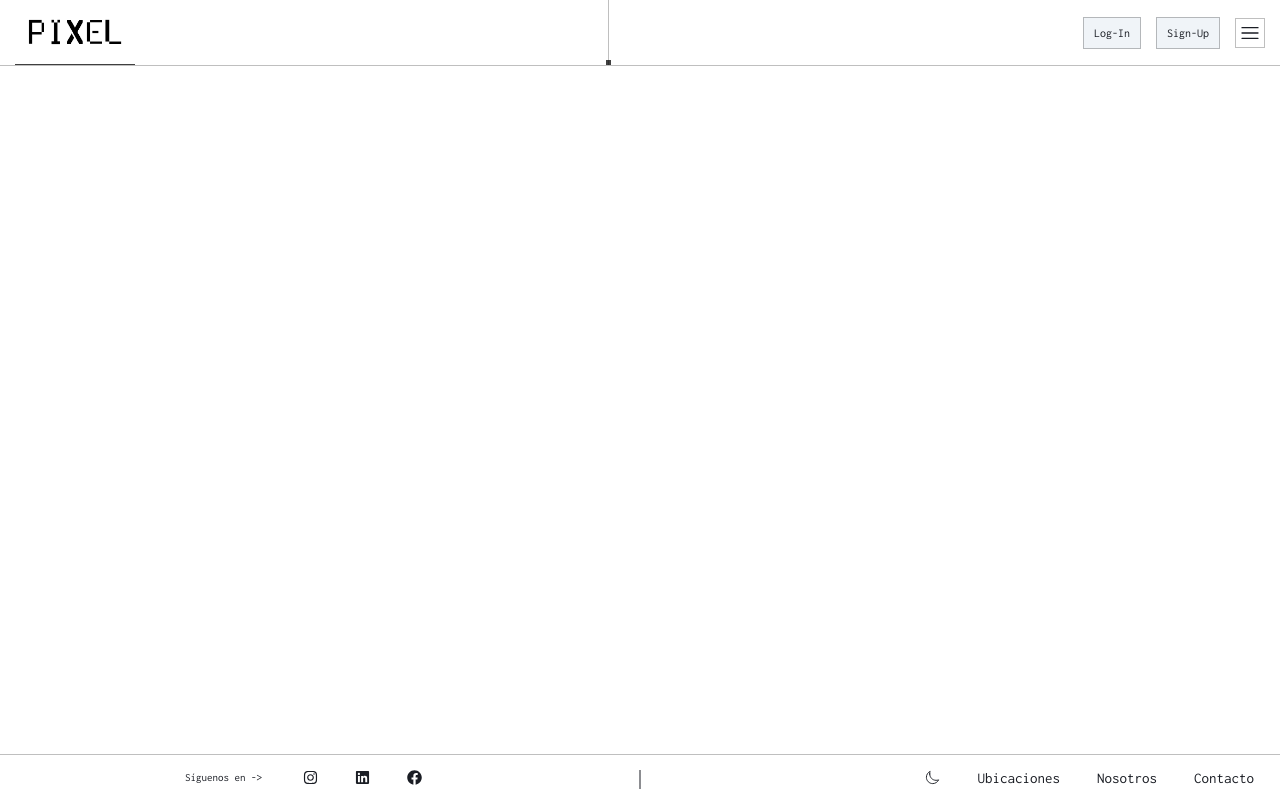
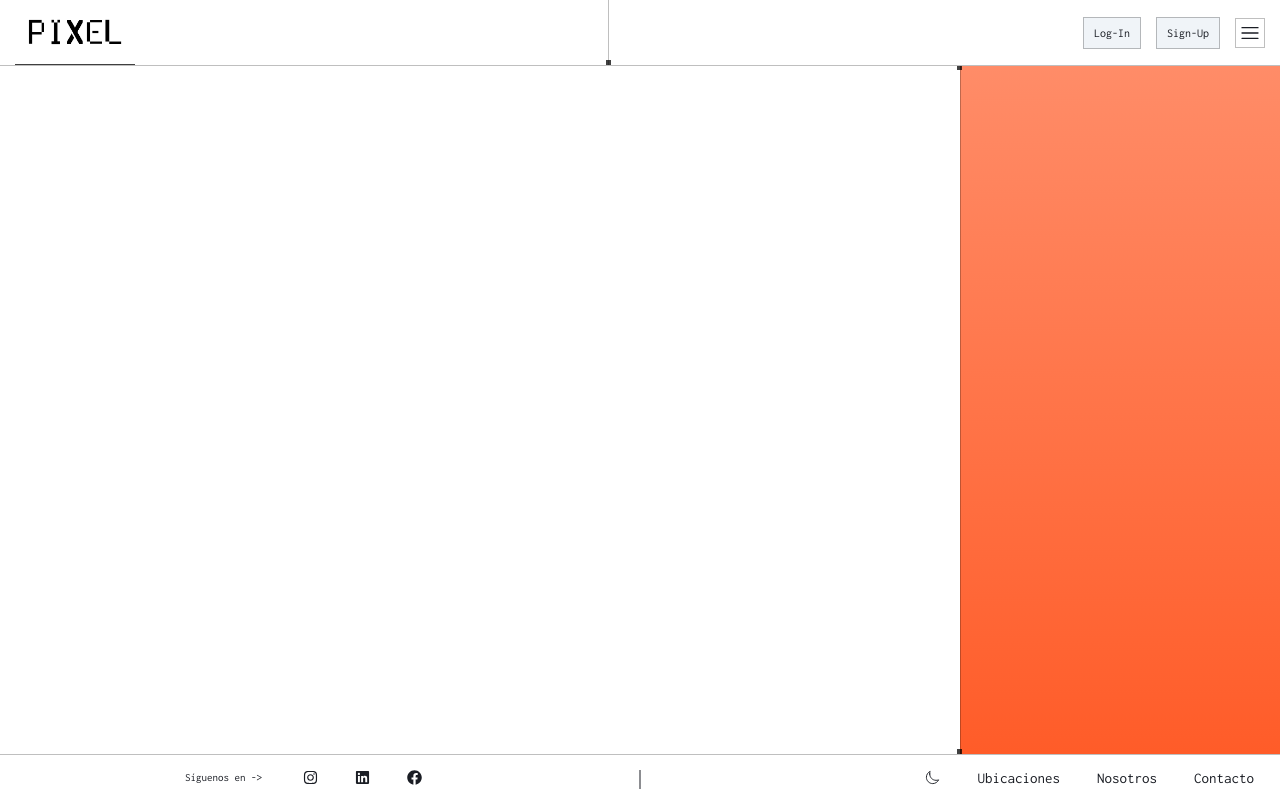
Before and after one commit to IDJoshy/Pixel-Gamers-Proto, a React (Vite) app: page / in a window 1280 px wide. Built offline with nearby package versions, Linux system fonts and the light colour scheme.

Commit message:
Added side bar not functional yet

```diff
--- a/src/App.jsx
+++ b/src/App.jsx
@@ -2,7 +2,7 @@ import { useState } from 'react';
 import { Route, Link, Router, Switch } from 'wouter';
 
 //Components
-import NavBar from './components/navbar/navbar';
+import Menus from './components/menus/menus';
 import Additional from './components/additional/additional';
 
 //Routes
@@ -19,7 +19,7 @@ function App() {
     <>
       <Router hook={undefined}>
         <div className='app'>
-          <NavBar/>
+          <Menus/>
           <Additional/>
           <Switch>
             <Route path={"/"} component={NotFound}/>
--- a/src/components/navbar/navbar.jsx
+++ b/src/components/menus/menus.jsx
@@ -1,19 +1,29 @@
 import { useState } from "react";
 import { Link, useLocation } from "wouter";
 import "../../styles/navbar.scss";
+import "../../styles/sidebar.scss";
 
 import Pixel from "../../assets/pixel.png";
 
 import { RxHamburgerMenu } from "react-icons/rx";
 import { IoMdClose } from "react-icons/io";
 
-const NavBar = () => {
+const Menus = () => {
 
     const [isMenuOpen, setIsMenuOpen] = useState(false);
 
     return (
+        <>
+
+        <div className="sidebar sidebar--active">
+
+            <div className="sidebar__container">
+
+            </div>
+
+        </div>
+
         <div className="navbar">
-
 
             <div className="navbar__container navbar__container--upper">
 
@@ -39,19 +49,19 @@ const NavBar = () => {
 
                         </div>
                     </li>
-
-
                 </ul>
 
             </div>
 
         </div>
+
+        </>
     );
 };
 
 
 
-export default NavBar;
+export default Menus;
 
 
 const NavbarLink = (props) => {
--- /dev/null
+++ b/src/styles/sidebar.scss
@@ -0,0 +1,100 @@
+.sidebar {
+    position: fixed;
+    top: 0;
+    right: 0px;
+    width: 320px;
+    min-height: 100vh;
+    z-index: 99;
+
+    &--active
+    {
+        animation: sidebar-appear 1s ease-in-out 1;
+    }
+
+    //overflow: hidden;
+
+    &::after
+    {
+        position: absolute;
+        top: 65px;
+        left: -3px;
+        z-index: 1;
+        content: "";
+        width: 5px;
+        height: 5px;
+        background-color: var(--color-border-line-hover);
+        animation: sidebar-cubes-top 1s ease-in-out 1;
+    }
+
+    &::before {
+        position: absolute;
+        bottom: 48px;
+        left: -3px;
+        z-index: 1;
+        content: "";
+        width: 5px;
+        height: 5px;
+        background-color: var(--color-border-line-hover);
+        animation: sidebar-cubes-bottom 1.75s ease-in-out 1;
+    }
+
+    &__container
+    {
+        width: 100%;
+        height: 100vh;
+        background: linear-gradient(to bottom, var(--color-primary), var(--color-contrast));
+        border: 1px solid var(--color-border-line);
+        background-size: 100% 300%;
+
+        animation: background-breath 12s ease-in-out infinite;
+    }
+
+
+}
+
+@keyframes sidebar-appear {
+
+    0% {
+        right: -640px;
+
+    }
+
+    100% {
+        right: 0;
+    }
+}
+
+@keyframes sidebar-cubes-top
+{
+    0% {
+        top: 50%;
+
+    }
+
+    75% {
+        top: 50%;
+
+    }
+
+    100% {
+        top: 65px;
+    }
+}
+
+@keyframes sidebar-cubes-bottom
+{
+    0% {
+        bottom: 50%;
+
+    }
+
+    75% {
+        bottom: 50%;
+
+    }
+
+
+    100% {
+        bottom: 48px;
+    }
+}
```
Also changed, not shown: 1 other file (tests, documents, lock files or other folders).
